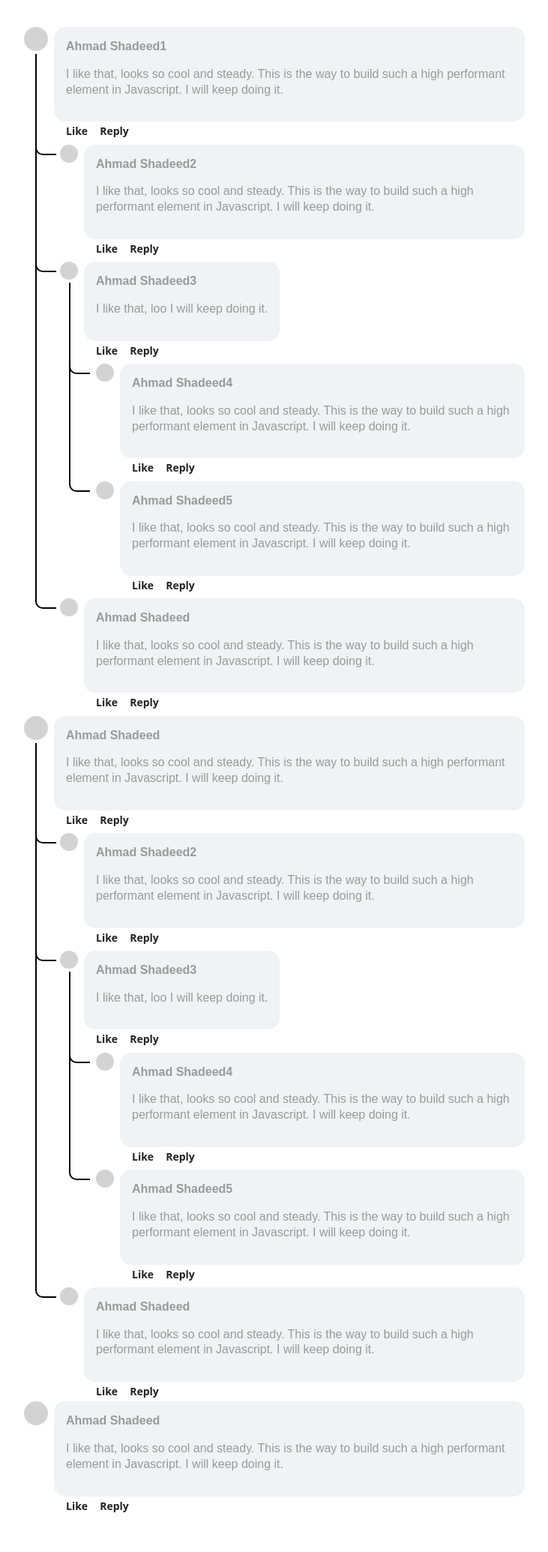
After one commit to thitipun7024/psc, a PHP site: page /test.html in a window 1280 px wide. The commit adds this page. Shown: the whole page at 75% size, without its empty margins (274-1005 px from the left). Run offline with PHP 8.4, Linux system fonts and the light colour scheme.

Commit message:
add file html/css

```diff
--- a/index.php
+++ b/index.php
@@ -12,7 +12,6 @@ if(isset($_GET["option"])){
   <meta charset="utf-8">
   <meta name="viewport" content="width=device-width, initial-scale=1">
   <link rel="stylesheet" href="bootstrap/css/bootstrap.min.css">
-  <script src="bootstrap/js/bootstrap.bundle.min.js"></script>
 </head>
 <body>
     <?php include("header.php"); ?>
@@ -21,6 +20,8 @@ if(isset($_GET["option"])){
         <?php
         if($option == null){
             require_once "frmmain.php";
+        }elseif($option == "new"){
+            require_once "new.php";
         }
         ?>
     </div>
--- a/logout.php
+++ b/logout.php
@@ -2,5 +2,6 @@
     session_start();
     session_unset();
     session_destroy();
-    header("header.php");
+    header("Location: index.php");
+    exit();
 ?>
--- /dev/null
+++ b/test.css
@@ -0,0 +1,195 @@
+.user {
+	flex: 0 0 var(--size);
+	width: var(--size);
+	height: var(--size);
+	background-color: lightgrey;
+	border-radius: 50%;
+  }
+
+  /* comment component */
+
+  .comment {
+	--size: 2rem;
+	position: relative;
+	display: flex;
+	gap: 0.5rem;
+
+	p {
+	  font-family: "Flow Circular", sans-serif;
+	  color: #9a9a9a;
+	}
+
+	@container style(--depth: 1) or style(--depth: 2) {
+	  --size: 1.5rem;
+	}
+  }
+
+  .comment__actions {
+	display: flex;
+	gap: 1rem;
+	padding-block: 4px;
+	padding-inline-start: 1rem;
+
+	a {
+	  text-decoration: none;
+	  color: #222;
+	  font-size: 14px;
+	  font-weight: bold;
+	}
+  }
+
+  .comment__body {
+	background-color: #f0f2f5;
+	padding: 1rem;
+	border-radius: 15px;
+
+	> * + * {
+	  margin-top: 0.5rem;
+	}
+  }
+
+  @container style(--depth: 0) {
+	li:has(ul) > .comment {
+	  position: relative;
+
+	  &:before {
+		content: "";
+		position: absolute;
+		inset-inline-start: 15px;
+		top: calc(var(--size) + 8px);
+		bottom: 0;
+		width: 2px;
+		background: #000;
+	  }
+	}
+  }
+
+  @container style(--depth: 1) {
+	li:has(ul) > .comment {
+	  position: relative;
+
+	  &:before {
+		content: "";
+		position: absolute;
+		inset-inline-start: 12px;
+		top: calc(var(--size) + 8px);
+		bottom: 0;
+		width: 2px;
+		background: #000;
+	  }
+	}
+  }
+
+  @container style(--depth: 1) {
+	li:not(:last-child) {
+	  position: relative;
+
+	  &:before {
+		content: "";
+		position: absolute;
+		inset-inline-start: 15px;
+		top: 0;
+		bottom: 0;
+		width: 2px;
+		background: #000;
+	  }
+	}
+
+	li {
+	  position: relative;
+
+	  &:after {
+		content: "";
+		position: absolute;
+		inset-inline-start: 15px;
+		top: -2px;
+		height: 20px;
+		width: 28px;
+		border-inline-start: 2px solid #000;
+		border-bottom: 2px solid #000;
+		background: transparent;
+		border-end-start-radius: 10px;
+	  }
+	}
+  }
+
+  @container style(--depth: 2) {
+	li {
+	  position: relative;
+
+	  &:after {
+		content: "";
+		position: absolute;
+		inset-inline-start: 12px;
+		top: -2px;
+		height: 20px;
+		width: 28px;
+		border-inline-start: 2px solid #000;
+		border-bottom: 2px solid #000;
+		background: transparent;
+		border-end-start-radius: 10px;
+	  }
+	}
+
+	li:not(:last-child) {
+	  &:before {
+		content: "";
+		position: absolute;
+		inset-inline-start: 12px;
+		top: 0;
+		bottom: 0;
+		width: 2px;
+		background: #000;
+	  }
+	}
+  }
+
+  @container style(--nested: true) {
+	.comment {
+	  position: relative;
+	  padding-top: 4px;
+	}
+
+	li {
+	  padding-inline-start: 3rem;
+	}
+  }
+
+  .wrapper {
+	max-width: 700px;
+	margin: 1rem auto;
+	padding: 1rem;
+  }
+
+  strong {
+	font-weight: bold;
+  }
+
+  *,
+  *:before,
+  *:after {
+	box-sizing: border-box;
+  }
+
+  body {
+	font-family: "system-ui";
+	line-height: 1.3;
+  }
+
+  .alert {
+	background-color: color-mix(in hsl, yellow 20%, white);
+	text-align: center;
+	padding: 1rem;
+	border-radius: 8px;
+	margin-bottom: 2rem;
+  }
+
+  ul {
+	list-style: none; /* Remove default list styles */
+	margin-left: -32px;
+  }
+
+  ul li::marker {
+	display: none; /* Hides the marker */
+	margin-left: -20px;
+  }
--- /dev/null
+++ b/test.html
@@ -0,0 +1,248 @@
+<!DOCTYPE html>
+<html lang="en">
+<head>
+  <title>PICC SENIOR CARE</title>
+  <meta charset="utf-8">
+  <meta name="viewport" content="width=device-width, initial-scale=1">
+  <link rel="stylesheet" href="bootstrap/css/bootstrap.min.css">
+  <link rel="stylesheet" href="test.css">
+</head>
+<body>
+<div class="wrapper">
+  <ul class="nav-pills" style="--depth: 0;">
+    <li class="" style="--nested: true;">
+      <div class="comment">
+        <div class="user"></div>
+        <div class="">
+          <!-- body -->
+          <div class="comment__body">
+            <p><strong>Ahmad Shadeed1</strong></p>
+            <p>I like that, looks so cool and steady. This is the way to build such a high performant element in Javascript. I will keep doing it.</p>
+          </div>
+          <!-- actions -->
+          <div class="comment__actions">
+            <a href="#">Like</a>
+            <a href="#">Reply</a>
+          </div>
+        </div>
+      </div>
+      <ul style="--depth: 1">
+        <li class="nav-item">
+          <div class="comment">
+            <div class="user"></div>
+            <div class="">
+              <!-- body -->
+              <div class="comment__body">
+                <p><strong>Ahmad Shadeed2</strong></p>
+                <p>I like that, looks so cool and steady. This is the way to build such a high performant element in Javascript. I will keep doing it.</p>
+              </div>
+              <!-- actions -->
+              <div class="comment__actions">
+                <a href="#">Like</a>
+                <a href="#">Reply</a>
+              </div>
+            </div>
+          </div>
+        </li>
+        <li style="--nested: true;">
+          <div class="comment">
+            <div class="user"></div>
+            <div class="">
+              <!-- body -->
+              <div class="comment__body">
+                <p><strong>Ahmad Shadeed3</strong></p>
+                <p>I like that, loo I will keep doing it.</p>
+              </div>
+              <!-- actions -->
+              <div class="comment__actions">
+                <a href="#">Like</a>
+                <a href="#">Reply</a>
+              </div>
+            </div>
+          </div>
+          <ul class="list" depth="2" style="--depth: 2">
+            <li class="nav-item">
+              <div class="comment">
+                <div class="user"></div>
+                <div class="">
+                  <!-- body -->
+                  <div class="comment__body">
+                    <p><strong>Ahmad Shadeed4</strong></p>
+                    <p>I like that, looks so cool and steady. This is the way to build such a high performant element in Javascript. I will keep doing it.</p>
+                  </div>
+                  <!-- actions -->
+                  <div class="comment__actions">
+                    <a href="#">Like</a>
+                    <a href="#">Reply</a>
+                  </div>
+                </div>
+              </div>
+            </li>
+            <li class="nav-item">
+              <div class="comment">
+                <div class="user"></div>
+                <div class="">
+                  <!-- body -->
+                  <div class="comment__body">
+                    <p><strong>Ahmad Shadeed5</strong></p>
+                    <p>I like that, looks so cool and steady. This is the way to build such a high performant element in Javascript. I will keep doing it.</p>
+                  </div>
+                  <!-- actions -->
+                  <div class="comment__actions">
+                    <a href="#">Like</a>
+                    <a href="#">Reply</a>
+                  </div>
+                </div>
+              </div>
+            </li>
+          </ul>
+        </li>
+        <li style="--nested: true;">
+          <div class="comment">
+            <div class="user"></div>
+            <div class="">
+              <!-- body -->
+              <div class="comment__body">
+                <p><strong>Ahmad Shadeed</strong></p>
+                <p>I like that, looks so cool and steady. This is the way to build such a high performant element in Javascript. I will keep doing it.</p>
+              </div>
+              <!-- actions -->
+              <div class="comment__actions">
+                <a href="#">Like</a>
+                <a href="#">Reply</a>
+              </div>
+            </div>
+          </div>
+        </li>
+      </ul>
+
+    </li>
+    <li style="--nested: true;">
+      <div class="comment">
+        <div class="user"></div>
+        <div class="">
+          <!-- body -->
+          <div class="comment__body">
+            <p><strong>Ahmad Shadeed</strong></p>
+            <p>I like that, looks so cool and steady. This is the way to build such a high performant element in Javascript. I will keep doing it.</p>
+          </div>
+          <!-- actions -->
+          <div class="comment__actions">
+            <a href="#">Like</a>
+            <a href="#">Reply</a>
+          </div>
+        </div>
+      </div>
+
+      <ul style="--depth: 1">
+        <li class="nav-item">
+          <div class="comment">
+            <div class="user"></div>
+            <div class="">
+              <!-- body -->
+              <div class="comment__body">
+                <p><strong>Ahmad Shadeed2</strong></p>
+                <p>I like that, looks so cool and steady. This is the way to build such a high performant element in Javascript. I will keep doing it.</p>
+              </div>
+              <!-- actions -->
+              <div class="comment__actions">
+                <a href="#">Like</a>
+                <a href="#">Reply</a>
+              </div>
+            </div>
+          </div>
+        </li>
+        <li style="--nested: true;">
+          <div class="comment">
+            <div class="user"></div>
+            <div class="">
+              <!-- body -->
+              <div class="comment__body">
+                <p><strong>Ahmad Shadeed3</strong></p>
+                <p>I like that, loo I will keep doing it.</p>
+              </div>
+              <!-- actions -->
+              <div class="comment__actions">
+                <a href="#">Like</a>
+                <a href="#">Reply</a>
+              </div>
+            </div>
+          </div>
+          <ul class="list" depth="2" style="--depth: 2">
+            <li class="nav-item">
+              <div class="comment">
+                <div class="user"></div>
+                <div class="">
+                  <!-- body -->
+                  <div class="comment__body">
+                    <p><strong>Ahmad Shadeed4</strong></p>
+                    <p>I like that, looks so cool and steady. This is the way to build such a high performant element in Javascript. I will keep doing it.</p>
+                  </div>
+                  <!-- actions -->
+                  <div class="comment__actions">
+                    <a href="#">Like</a>
+                    <a href="#">Reply</a>
+                  </div>
+                </div>
+              </div>
+            </li>
+            <li class="nav-item">
+              <div class="comment">
+                <div class="user"></div>
+                <div class="">
+                  <!-- body -->
+                  <div class="comment__body">
+                    <p><strong>Ahmad Shadeed5</strong></p>
+                    <p>I like that, looks so cool and steady. This is the way to build such a high performant element in Javascript. I will keep doing it.</p>
+                  </div>
+                  <!-- actions -->
+                  <div class="comment__actions">
+                    <a href="#">Like</a>
+                    <a href="#">Reply</a>
+                  </div>
+                </div>
+              </div>
+            </li>
+          </ul>
+        </li>
+        <li style="--nested: true;">
+          <div class="comment">
+            <div class="user"></div>
+            <div class="">
+              <!-- body -->
+              <div class="comment__body">
+                <p><strong>Ahmad Shadeed</strong></p>
+                <p>I like that, looks so cool and steady. This is the way to build such a high performant element in Javascript. I will keep doing it.</p>
+              </div>
+              <!-- actions -->
+              <div class="comment__actions">
+                <a href="#">Like</a>
+                <a href="#">Reply</a>
+              </div>
+            </div>
+          </div>
+        </li>
+      </ul>
+
+    </li>
+    <li>
+      <div class="comment">
+        <div class="user"></div>
+        <div class="">
+          <!-- body -->
+          <div class="comment__body">
+            <p><strong>Ahmad Shadeed</strong></p>
+            <p>I like that, looks so cool and steady. This is the way to build such a high performant element in Javascript. I will keep doing it.</p>
+          </div>
+          <!-- actions -->
+          <div class="comment__actions">
+            <a href="#">Like</a>
+            <a href="#">Reply</a>
+          </div>
+        </div>
+      </div>
+    </li>
+  </ul>
+</div>
+</body>
+</html>
```
Also changed, not shown: footer.php (+4 -5 lines), frmmain.php (+10 -3 lines), header.php (+10 -86 lines), model.php (added, +96 -0 lines), new.php (added, +20 -0 lines), test.php (+35 -28 lines), img/3865206.jpg (added), img/3979329.jpg (added).
